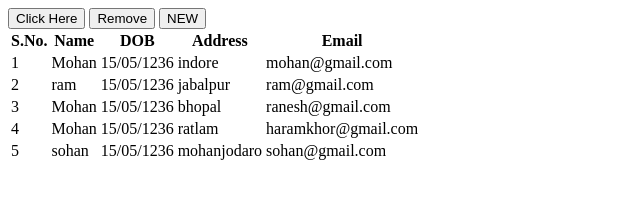
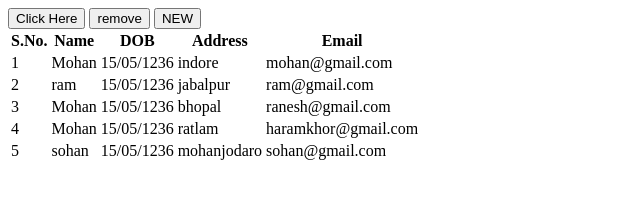
Before and after one commit to ABHIMANTU/project, a plain HTML site: page project1/html.html in a window 1280 px wide. Shown: the full height of the page, 0-640 px from the left. Drawn offline with Linux system fonts and the light colour scheme.

Commit message:
changed two files

```diff
--- a/project1/html.html
+++ b/project1/html.html
@@ -12,7 +12,7 @@
 </head>
 <body>
     <button id="btn">Click Here</button>
-    <button id="btn2">Remove</button>
+    <button id="btn2">remove</button>
 
     <button id="new">NEW</button>
 
```
Also changed, not shown: project3/index.html (+1 -1 lines).
